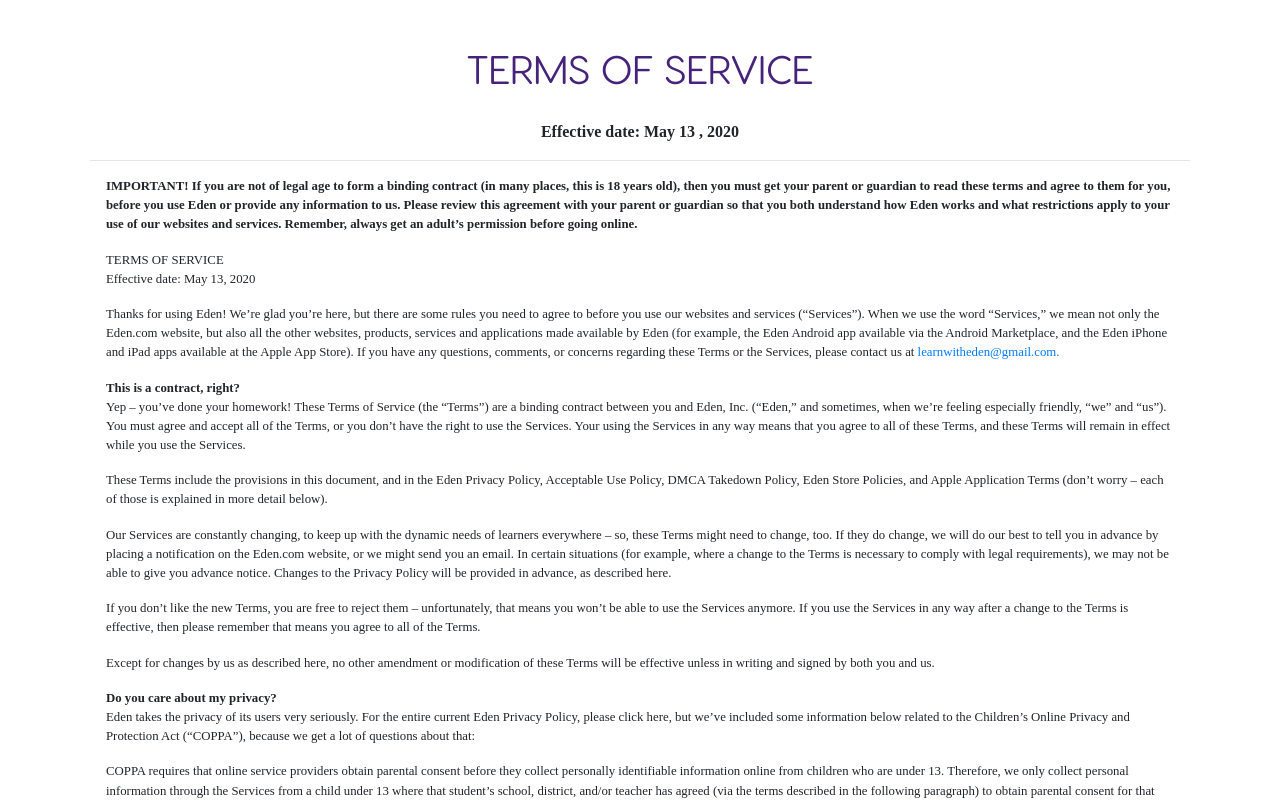
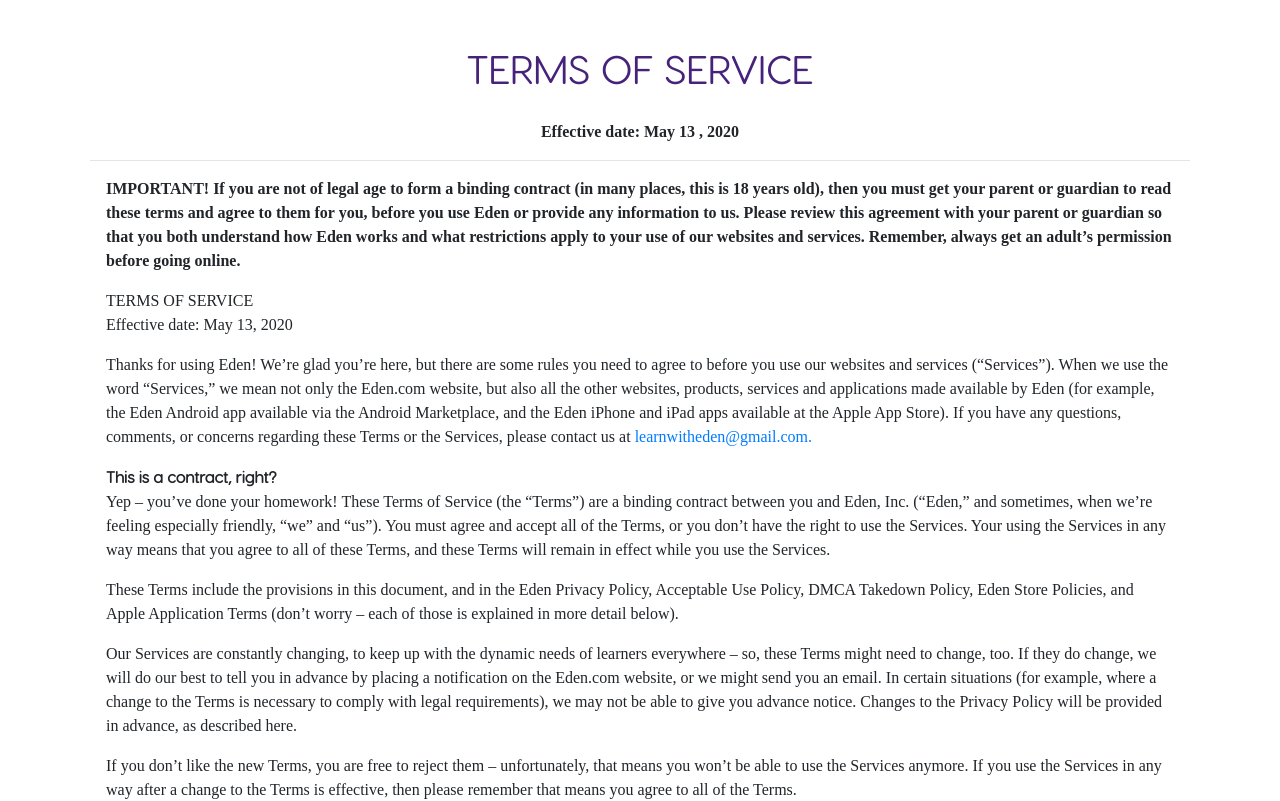
Before and after one commit to eden-learning/eden-client, a React (Create React App) app: page /terms-of-service in a window 1280 px wide. Shown: the top 801 px of the page. Built offline with nearby package versions, Linux system fonts and the light colour scheme.

Commit message:
style: Update Terms Of Service Page styles

```diff
--- a/src/components/TermsOfService.js
+++ b/src/components/TermsOfService.js
@@ -1,5 +1,6 @@
 import React from 'react';
 import Footer from './Footer';
+import '../styles/TermsOfService.css';
 
 function TermsOfService() {
   return (
@@ -10,7 +11,7 @@
           Effective date: May 13 , 2020
         </p>
         <hr />
-        <p className="mx-3 font-weight-bold small">
+        <p className="mx-3 font-weight-bold">
           IMPORTANT! If you are not of legal age to form a binding contract (in
           many places, this is 18 years old), then you must get your parent or
           guardian to read these terms and agree to them for you, before you use
@@ -20,7 +21,7 @@
           services. Remember, always get an adult’s permission before going
           online.
         </p>
-        <div className="small">
+        <div>
           <p className="mx-3">
             TERMS OF SERVICE
             <br />
--- /dev/null
+++ b/src/styles/TermsOfService.css
@@ -0,0 +1,3 @@
+strong {
+  font-family: Visby Round CF;
+}
```
